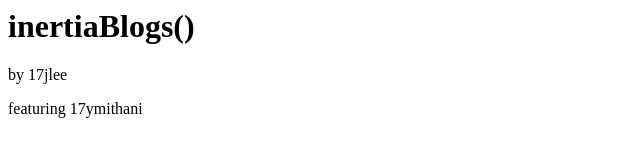
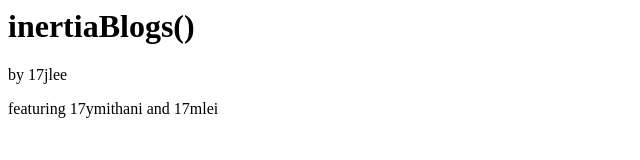
Before and after one commit to 17jlee/17jlee.github.io, a plain HTML site: page index.html in a window 1280 px wide. Shown: the full height of the page, 0-640 px from the left. Drawn offline with Linux system fonts and the light colour scheme.

Commit message:
fifth commit

```diff
--- a/index.html
+++ b/index.html
@@ -1,3 +1,3 @@
 <h1>inertiaBlogs()</h1>
 <p>by 17jlee</p>
-<p>featuring 17ymithani</p>
+<p>featuring 17ymithani and 17mlei</p>
```
